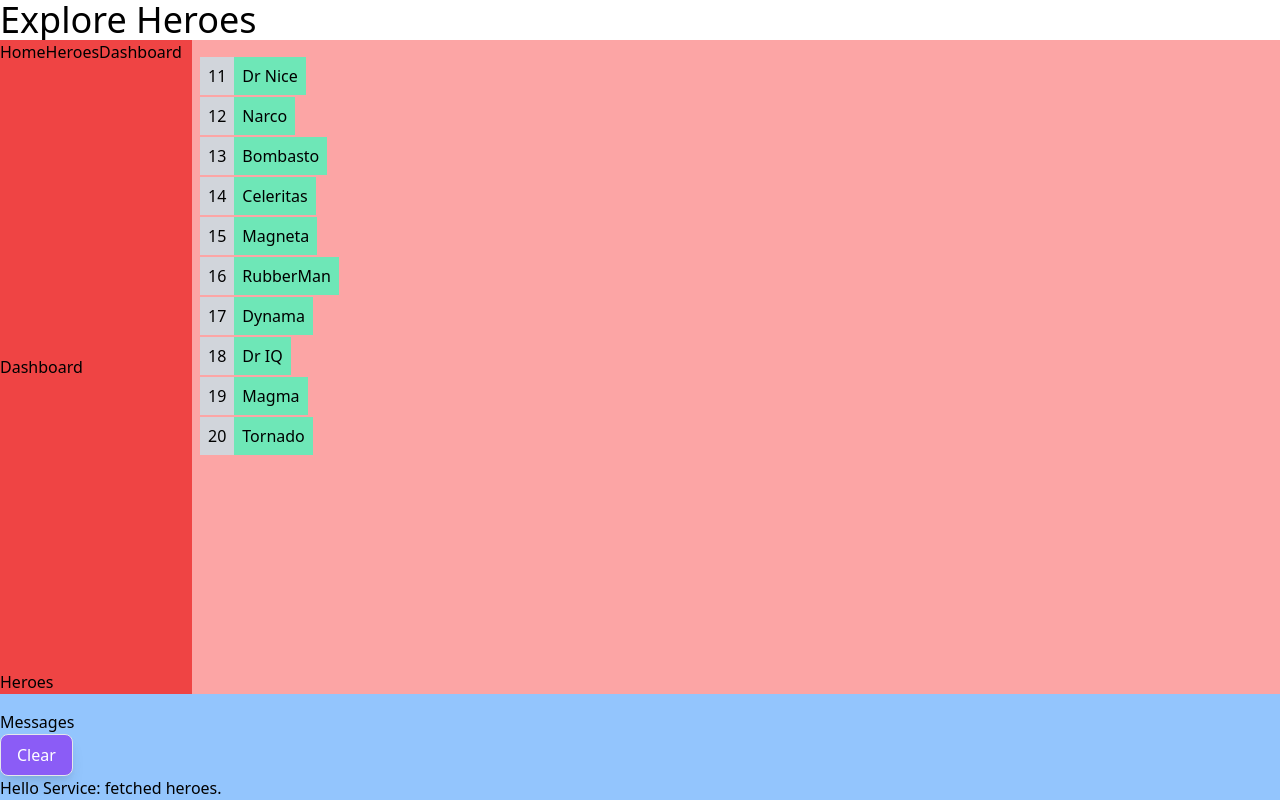
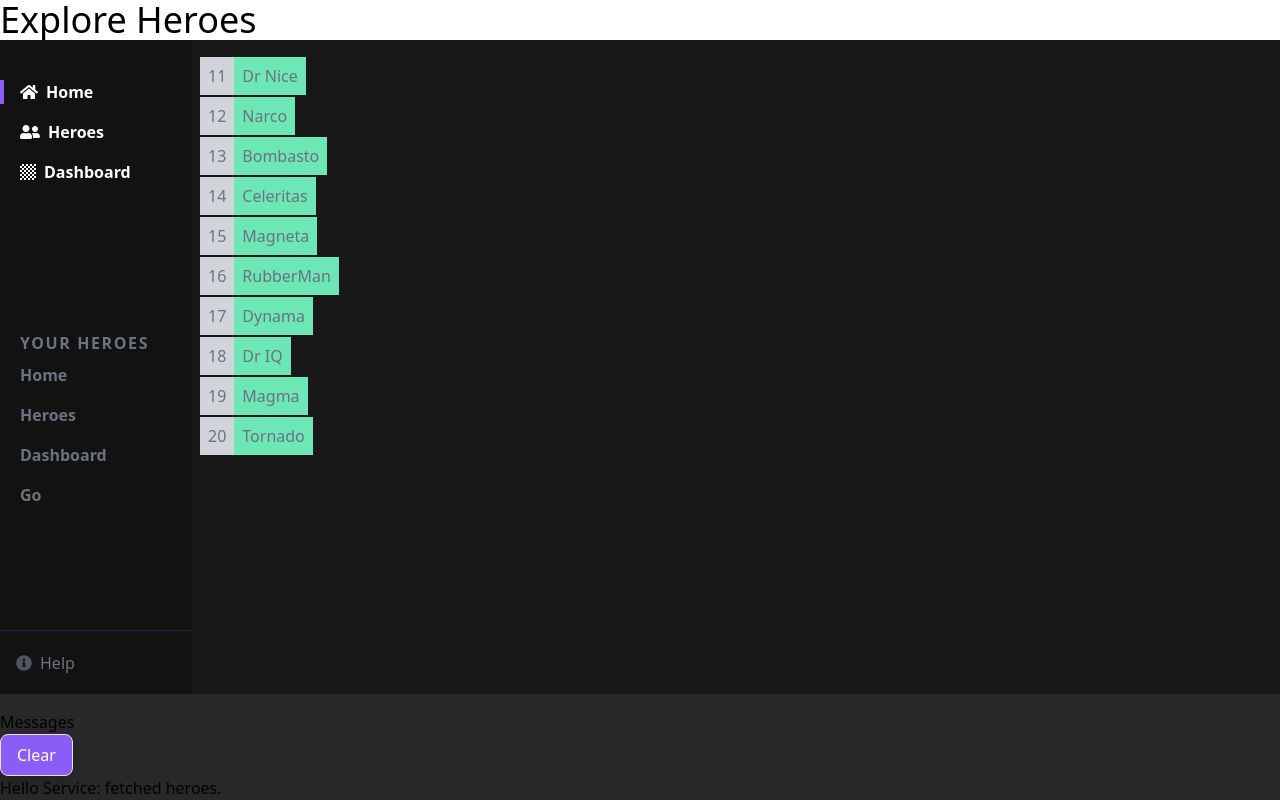
Before and after one commit to RohitSh26/app-angular-tailwind, an Angular app: page /heroes in a window 1280 px wide. Built offline with nearby package versions, Linux system fonts and the light colour scheme.

Commit message:
layout updated, sidebar, font awesome

```diff
--- a/package.json
+++ b/package.json
@@ -19,6 +19,9 @@
     "@angular/platform-browser": "~11.0.1",
     "@angular/platform-browser-dynamic": "~11.0.1",
     "@angular/router": "~11.0.1",
+    "@fortawesome/angular-fontawesome": "^0.8.0",
+    "@fortawesome/fontawesome-svg-core": "^1.2.32",
+    "@fortawesome/free-solid-svg-icons": "^5.15.1",
     "ngx-build-plus": "^10.1.1",
     "rxjs": "~6.6.0",
     "tslib": "^2.0.0",
--- a/src/app/app-routing.module.ts
+++ b/src/app/app-routing.module.ts
@@ -1,3 +1,4 @@
+import { HelpComponent } from './help/help.component';
 import { DashboardComponent } from './dashboard/dashboard.component';
 import { NgModule } from '@angular/core';
 import { CommonModule } from '@angular/common';
@@ -7,7 +8,8 @@ import { RouterModule, Routes } from '@angular/router';
 
 const routes: Routes = [
   {path: 'dashboard', component: DashboardComponent},
-  {path: 'heroes', component: HeroesComponent}
+  {path: 'heroes', component: HeroesComponent},
+  {path: 'help', component: HelpComponent}
 ];
 
 @NgModule({
--- a/src/app/app.component.html
+++ b/src/app/app.component.html
@@ -2,26 +2,85 @@
   <div class="text-4xl font-light capitalize">
     {{title}}
   </div>
-  <div class="bg-blue-500 flex-1 flex overflow-y-hidden">
-    <div class="sidebar bg-red-500 w-48 flex-none flex flex-col justify-between">
-      <div>
-        <a routerLink='/dashboard'>Home</a>
-        <a routerLink='/heroes'>Heroes</a>
-        <a routerLink='/dashboard'>Dashboard</a>
+  <div class="flex-1 flex overflow-y-hidden text-gray-500">
+    <div class="sidebar bg-gray-sidebar w-48 flex-none flex flex-col justify-between font-semibold">
+      <!-- Sidebar Top -->
+      <ul class="py-6">
+        <li class="border-l-4 border-purple-500">
+          <a routerLink='/dashboard' class="flex items-center mx-4 mt-4">
+            <span class="text-white">
+              <fa-icon [icon]="faHome"></fa-icon>
+            </span>
+            <span class="ml-2 text-white">Home</span>
+          </a>
+        </li>
+        <li class="border-l-4 border-transparent">
+          <a routerLink='/heroes' class="flex items-center mx-4 mt-4">
+            <span class="text-white">
+              <fa-icon [icon]="faUserFriends"></fa-icon>
+            </span>
+            <span class="ml-2 text-white">Heroes</span>
+          </a>
+        </li>
+        <li class="border-l-4 border-transparent">
+          <a routerLink='/dashboard' class="flex items-center mx-4 mt-4">
+            <span class="text-white">
+              <fa-icon [icon]="faChessBoard"></fa-icon>
+            </span>
+            <span class="ml-2 text-white">Dashboard</span>
+          </a>
+        </li>
+      </ul>
+      <!-- Sidebar center -->
+      <div class="overflow-y-auto sidebar-app px-5 mt-2 ">
+        <h3 class="borter-t border-gray-800  uppercase tracking-widest">Your Heroes</h3>
+        <ul class="leading-extra-loose">
+          <li class="trucate"><a class="hover:text-white" routerLink='/'>Home</a></li>
+          <li class="trucate"><a class="hover:text-white" routerLink='/heroes'>Heroes</a></li>
+          <li class="trucate"><a class="hover:text-white" routerLink='/dashboard'>Dashboard</a></li>
+          <li class="trucate"><a class="hover:text-white" routerLink='/dashboard'>Go</a></li>
+        </ul>
+
       </div>
-      <div class="overflow-y-auto ">
-        <a routerLink='/dashboard'>Dashboard</a>
-      </div>
-      <div>
-        <a routerLink='/heroes'>Heroes</a>
+      <!-- Sidebar bottom -->
+      <div class="border-t border-gray-800 h-16 px-4 py-2 flex items-center group">
+        <a routerLink='/help'>
+          <span class="fill-current text-gray-600 w-8 h-8 group-hover:text-white">
+            <fa-icon [icon]="faInfoCircle"></fa-icon>
+          </span>
+          <span class="font-normal text-gray-500 group-hover:text-white ml-2">Help</span>
+        </a>
       </div>
 
     </div>
-    <div class="content-area bg-red-300 flex-1 overflow-y-auto">
+
+    <div class="content-area bg-gray-content flex-1 overflow-y-auto content-app">
       <router-outlet></router-outlet>
     </div>
   </div>
-  <div class="bg-blue-300">
+  <div class="bg-gray-botom">
     <app-messages></app-messages>
   </div>
 </div>
+
+<style>
+  .sidebar-app::-webkit-scrollbar {
+    width: 8px;
+    background-color: #535353;
+  }
+
+  .sidebar-app::-webkit-scrollbar-button {
+    width: 8px;
+    background-color: #535353;
+  }
+
+  .sidebar-app::-webkit-scrollbar-button {
+    width: 8px;
+    background-color: #181818;
+  }
+
+  .content-app::-webkit-scrollbar {
+    width: 8px;
+    background-color: #535353;
+  }
+</style>
--- a/src/app/app.component.ts
+++ b/src/app/app.component.ts
@@ -1,5 +1,5 @@
 import { Component } from '@angular/core';
-
+import { faHome, faUserFriends, faChessBoard, faInfoCircle } from "@fortawesome/free-solid-svg-icons";
 @Component({
   selector: 'app-root',
   templateUrl: './app.component.html',
@@ -7,4 +7,8 @@ import { Component } from '@angular/core';
 })
 export class AppComponent {
   title = 'Explore Heroes';
+  faHome = faHome;
+  faUserFriends = faUserFriends;
+  faChessBoard = faChessBoard;
+  faInfoCircle = faInfoCircle;
 }
--- /dev/null
+++ b/src/app/help/help.component.html
@@ -0,0 +1 @@
+<p>help works!</p>
--- /dev/null
+++ b/src/app/help/help.component.ts
@@ -0,0 +1,15 @@
+import { Component, OnInit } from '@angular/core';
+
+@Component({
+  selector: 'app-help',
+  templateUrl: './help.component.html',
+  styleUrls: ['./help.component.scss']
+})
+export class HelpComponent implements OnInit {
+
+  constructor() { }
+
+  ngOnInit(): void {
+  }
+
+}
--- a/tailwind.config.js
+++ b/tailwind.config.js
@@ -26,6 +26,9 @@ module.exports = {
       indigo: colors.indigo,
       purple: colors.violet,
       pink: colors.pink,
+      'gray-sidebar': '#121212',
+      'gray-content': '#181818',
+      'gray-botom': '#282828'
     },
     spacing: {
       px: '1px',
@@ -426,6 +429,7 @@ module.exports = {
       normal: '1.5',
       relaxed: '1.625',
       loose: '2',
+      'extra-loose': '2.5',
       3: '.75rem',
       4: '1rem',
       5: '1.25rem',
```
Also changed, not shown: src/app/app.module.ts (+6 -2 lines), src/app/help/help.component.scss (added), 2 other files (tests, documents, lock files or other folders).
